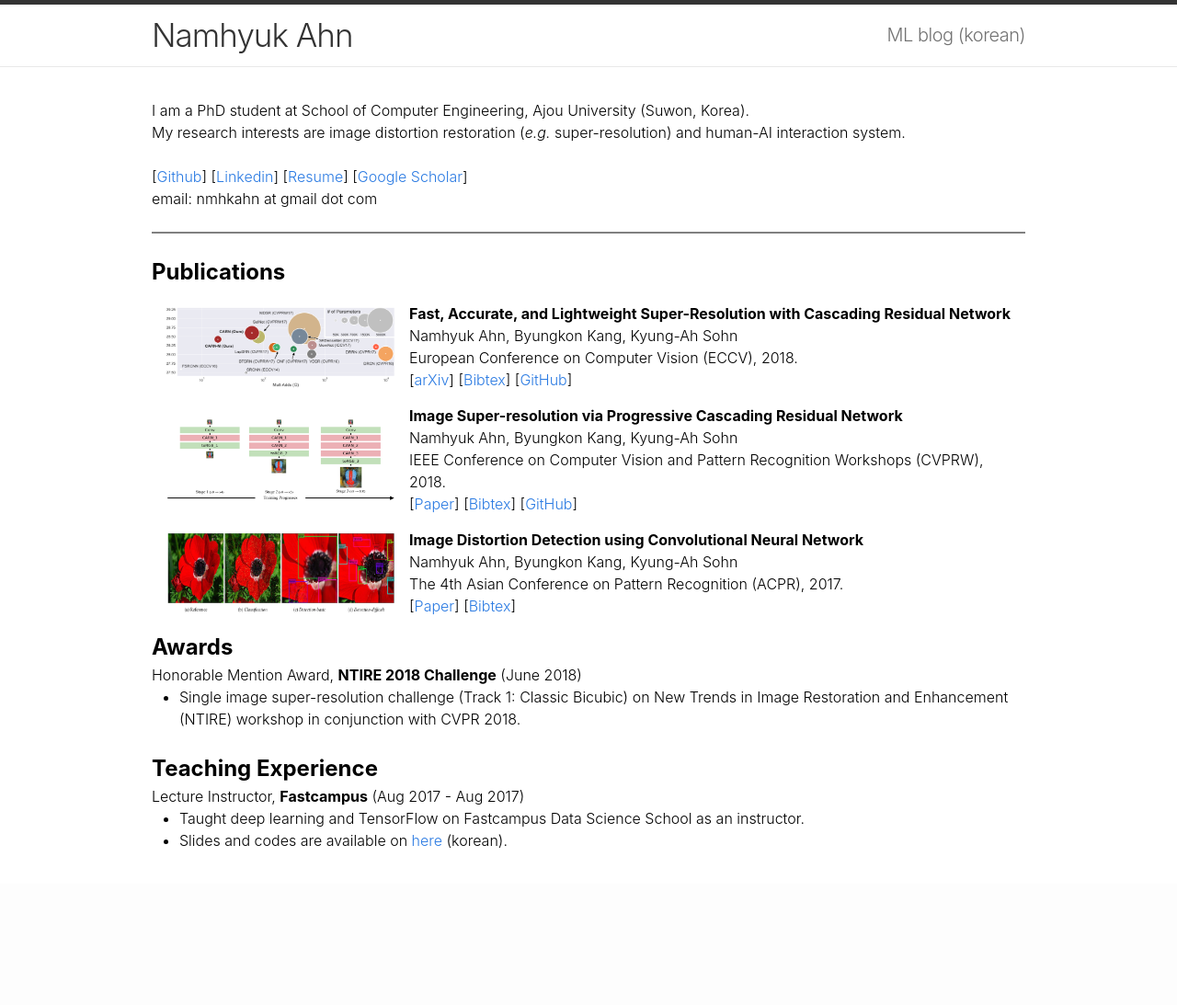
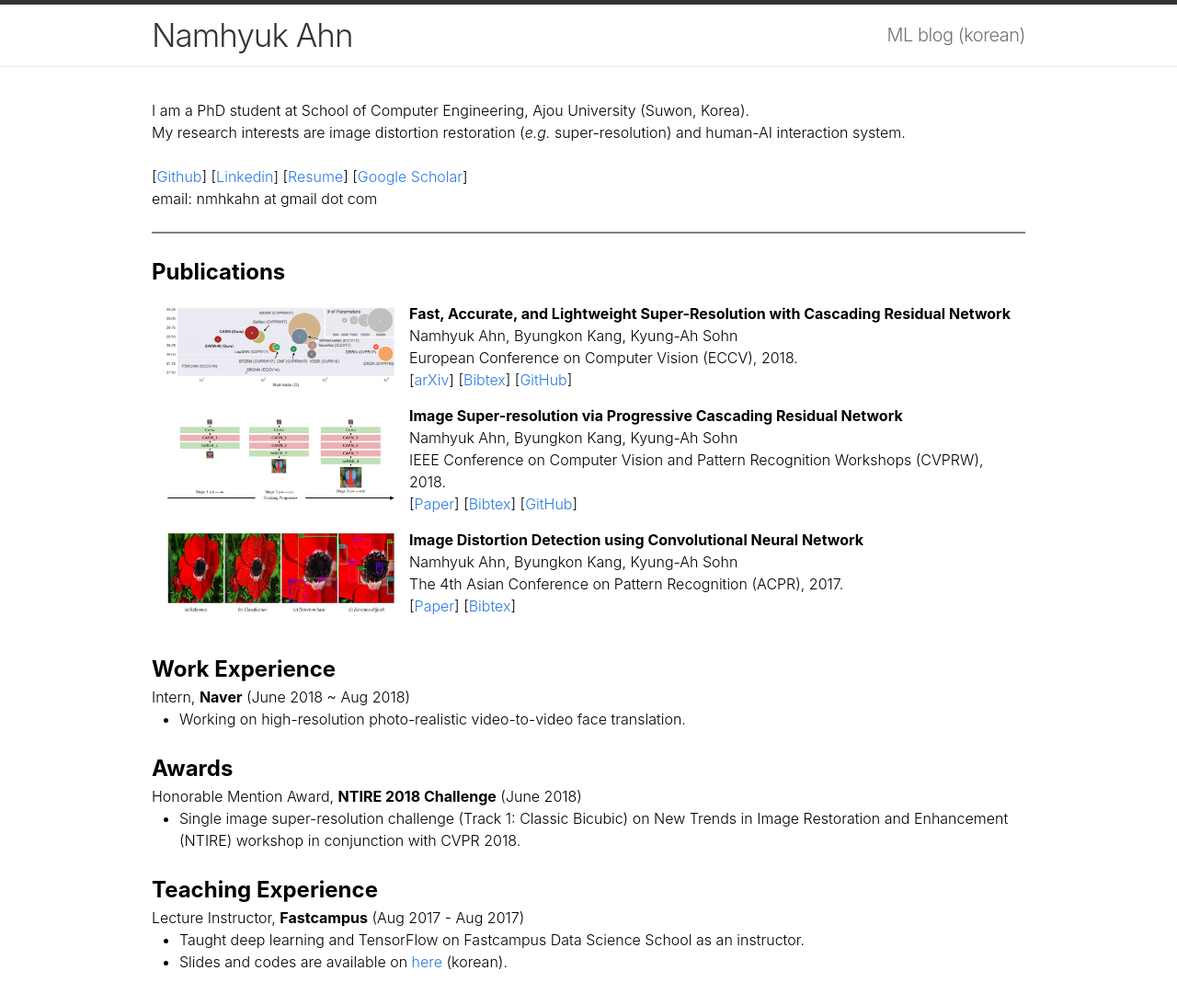
Before and after one commit to nmhkahn/nmhkahn.github.io, a Jekyll site: the page index.html, which Jekyll copies as it is, in a window 1280 px wide. Shown: the whole page at 92% size. Built offline with Jekyll 4.4.1, drawn with Linux system fonts in a browser that asks for light colours; before the commit the page ends 961 px from its top, so only the background shows below that.

Commit message:
Update resume

```diff
--- a/css/main.css
+++ b/css/main.css
@@ -199,7 +199,7 @@ a:visited { color: #205caa; }
 .post-content h5,
 .post-content h6 {
   line-height: 1;
-  font-weight: 300;
+  font-weight: bold;
   margin: 40px 0 10px;
 
 }
--- a/index.html
+++ b/index.html
@@ -108,6 +108,16 @@
             </tr>
         </tbody>
         </table>
+        <br>
+
+        <div>
+            <h2>Work Experience</h2>
+            Intern, <b>Naver</b> (June 2018 ~ Aug 2018)<br>
+            <ul>
+                <li> Working on high-resolution photo-realistic video-to-video face translation.
+            </ul>
+        </div>
+        <br>
 
         <div>
             <h2>Awards</h2>
@@ -117,6 +127,7 @@
             </ul>
         </div>
         <br>
+
         <div>
             <h2>Teaching Experience</h2>
             Lecture Instructor, <b>Fastcampus</b> (Aug 2017 - Aug 2017)<br>
```
Also changed, not shown: 1 other file.
